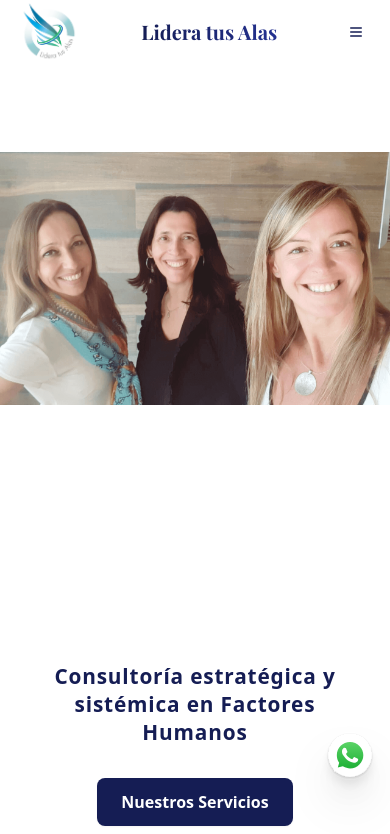
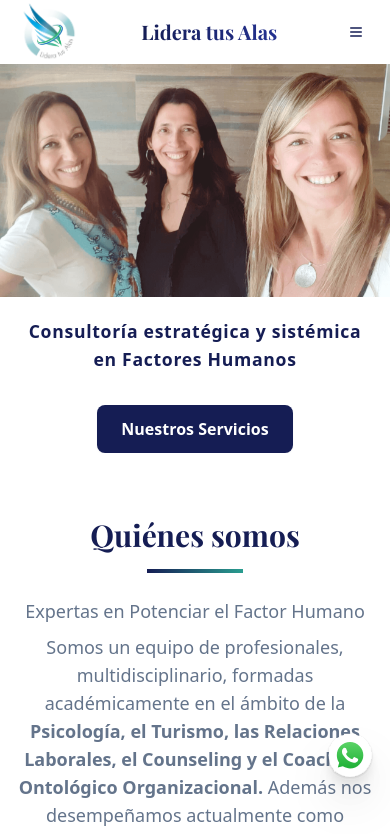
Before and after one commit to natalischwartz/Proyecto-Lideratusalas, a React (Vite) app: page / in a window 390 px wide. Shown: the top 834 px of the page. Built offline with nearby package versions, Linux system fonts and the light colour scheme; a web font is replaced by a local one.

Commit message:
cambie los estilos del hero

```diff
--- a/src/components/About.jsx
+++ b/src/components/About.jsx
@@ -14,7 +14,7 @@ const About = () =>{
     {
       image: photo2,
       title: "Paula Rodriguez Carletti",
-      description: "Lic. en Turismo | Facilitadora en FF.HH, CRM, TEM Y SMS | Coach ontológico Profesional y Liderazgo | Tripulante de Cabina de Pasajeros | Jefa de Cabina del área internacional | Asistencia social a grupos vulnerables y de bajos recursos (Asociación Civil Pequeños Pasos)",
+      description: "Técnica Universitaria en Turismo | Facilitadora en FF.HH, CRM, TEM Y SMS | Coach ontológico Profesional y Liderazgo | Tripulante de Cabina de Pasajeros | Jefa de Cabina del área internacional | Asistencia social a grupos vulnerables y de bajos recursos (Asociación Civil Pequeños Pasos)",
     },
     {
       image: photo3,
@@ -25,7 +25,7 @@ const About = () =>{
 
 
      return (
-    <section id="about" className="py-8 sm:py-24 bg-gradient-subtle " data-aos="fade-right">
+    <section id="about" className="py-16 sm:py-24 bg-gradient-subtle " data-aos="fade-right">
       <div className="container mx-auto px-4 sm:px-6 lg:px-8">
         <div className="text-center mb-12 sm:mb-16">
           <h2 className="text-3xl sm:text-4xl lg:text-5xl font-bold font-['Playfair_Display'] text-foreground mb-4">
--- a/src/components/Hero.jsx
+++ b/src/components/Hero.jsx
@@ -13,24 +13,24 @@ const Hero = () => {
   };
 
   return (
-    <section id="hero" className=" relative z-5 min-h-screen overflow-hidden sm:pt-24">
+    <section id="hero" className="container-fluid z-5 overflow-hidden">
       {/* Background Image with Overlay */}
-      <div className="div-hero-image relative">
+      <div className="div-hero-image">
           <img
           src="/hero-image.png"
           alt="Hero"
           className="hero-img"
           />
 
-       <div className="overlay"></div>
+          <div className="overlay"></div>
 
          {/*  Hero Content */}
-      <div className="max-w-3xl content px-5  lg:px-8 z-10">
+          <div className="max-w-3xl content px-5  lg:px-8 z-10">
             {/* <h1 className="text-4xl sm:text-5xl lg:text-6xl font-bold font-['Playfair_Display'] text-white mb-4">
               Lorem ipsum
             </h1> */}
             <div className='title-container'>
-              <p className='text-lg sm:text-2xl lg:text-4xl tracking-wider text-white/90 max-w-2xl font-bold'>
+              <p className='text-lg sm:text-4xl lg:text-4xl tracking-wider text-white/90 max-w-2xl font-bold'>
                 Consultoría estratégica
                  y sistémica en Factores Humanos
               </p>
--- a/src/components/Services.jsx
+++ b/src/components/Services.jsx
@@ -49,7 +49,7 @@ const Services = () => {
 
 
     return(
-         <section id="services" className="py-16 sm:py-24 bg-background">
+      <section id="services" className="py-16 sm:py-24 bg-background">
       <div className="container mx-auto px-4 sm:px-6 lg:px-8">
         <div className="text-center mb-12 sm:mb-16">
           <h2 className="text-3xl sm:text-4xl lg:text-5xl font-bold font-['Playfair_Display'] text-foreground mb-4">
--- a/src/index.css
+++ b/src/index.css
@@ -87,6 +87,10 @@
   }
 }
 
+html {
+  scroll-behavior: smooth;
+}
+
 .div-hero-image {
   position: relative;
   width: 100%;
@@ -129,32 +133,39 @@
 @media (max-width: 640px) {
 
   #hero{
+    min-height:auto;
   /* min-height: 60vh; */
-  position: relative;
-  display: flex;
+  /* position: relative; */
+  /* display: flex; */
   /* align-items: flex-end; */
   }
 
   .div-hero-image{
-  position:absolute;
+    position:static;
+    display:flex;
+    flex-direction:column;
+
+  /* position:absolute;
   top: 0;
-  left: 0;
-  width: 100%;
-  height: 100%;
+  left: 0; */
+  /* width: 100%;
+  height: 85%; */
   }
 
    .hero-img {
-    position: absolute;
-    top: 10%; /* Extiende hacia arriba */
-    left:0%;
+    /* position: absolute;
+    top: 10%;
+    left:0%; */
     width: 100%; /* Más ancha que el contenedor */
-    height:80%;
+    /* height:80%;
     object-fit:contain;
     object-position: center;
-    z-index: 2;
+    z-index: 2; */
     /* transform: scale(1.10); */
-     top: 5%;
-    height: 56%;
+     /* top: 5%;  */
+    /* height: 60%;
+    display:flex;  */
+    transform:translateY(44px);
   }
 
   .overlay{
@@ -163,17 +174,21 @@
   }
 
   .content{
+    position:static;
       display:flex;
+      flex-direction:column;
+      align-items:center;
       width: 100%;
-      z-index:4;
+      /* z-index:4;
       flex-direction:column;
       justify-content:center;
       align-items:center;
+      min-height:23vh; */
   }
 
 
   .title-container p {
-    font-size: 1.3rem;
+    font-size: 1.1rem;
     font-weight: bold;
     color: #151D54;
     /* font-family: 'Playfair Display', serif; */
@@ -181,7 +196,7 @@
     /* padding-top: 1.25rem;
     padding-bottom: 1.25rem; */
     text-align:center;
-    margin:unset;
+    padding-top:4rem;
 }
 
   .button-hero{
```
